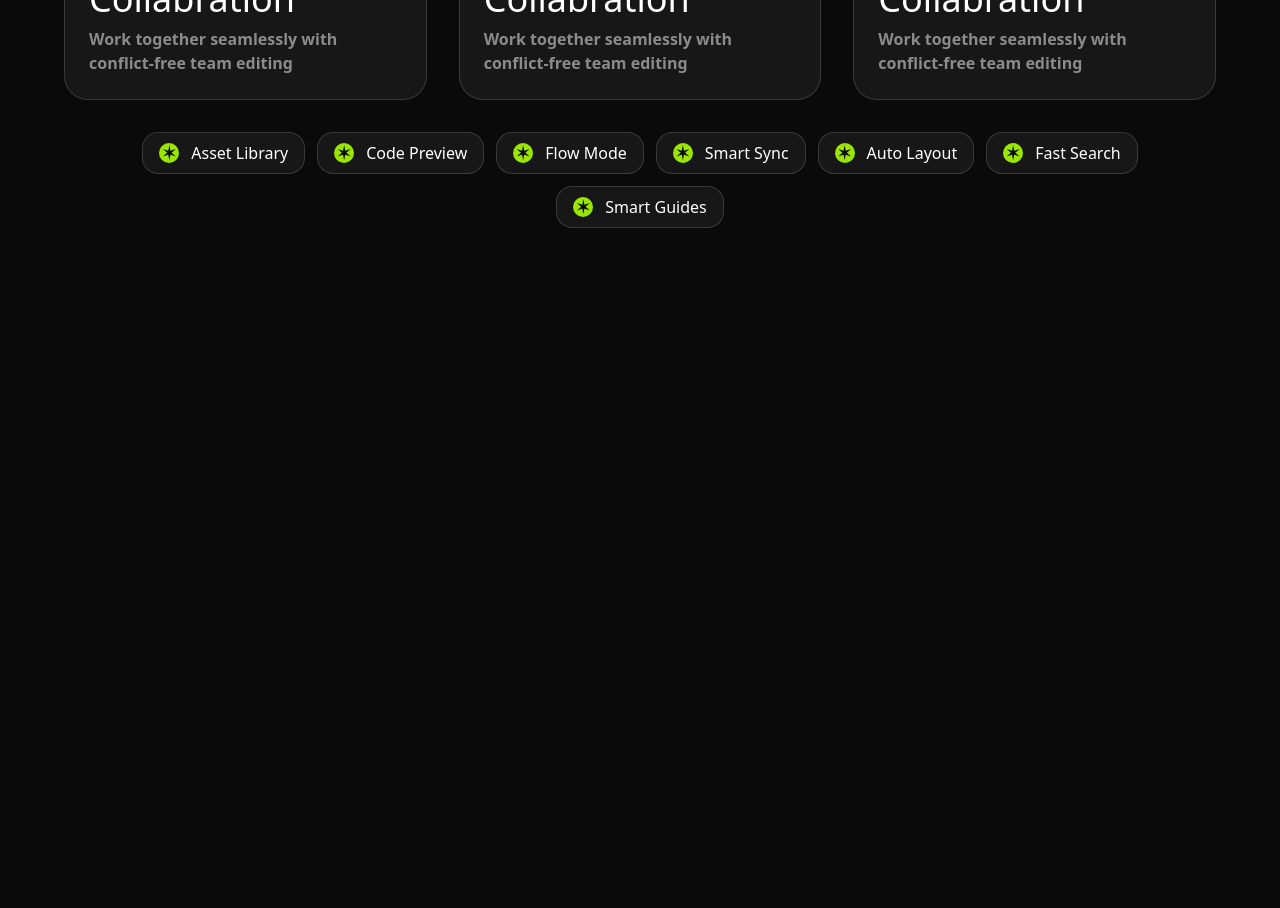
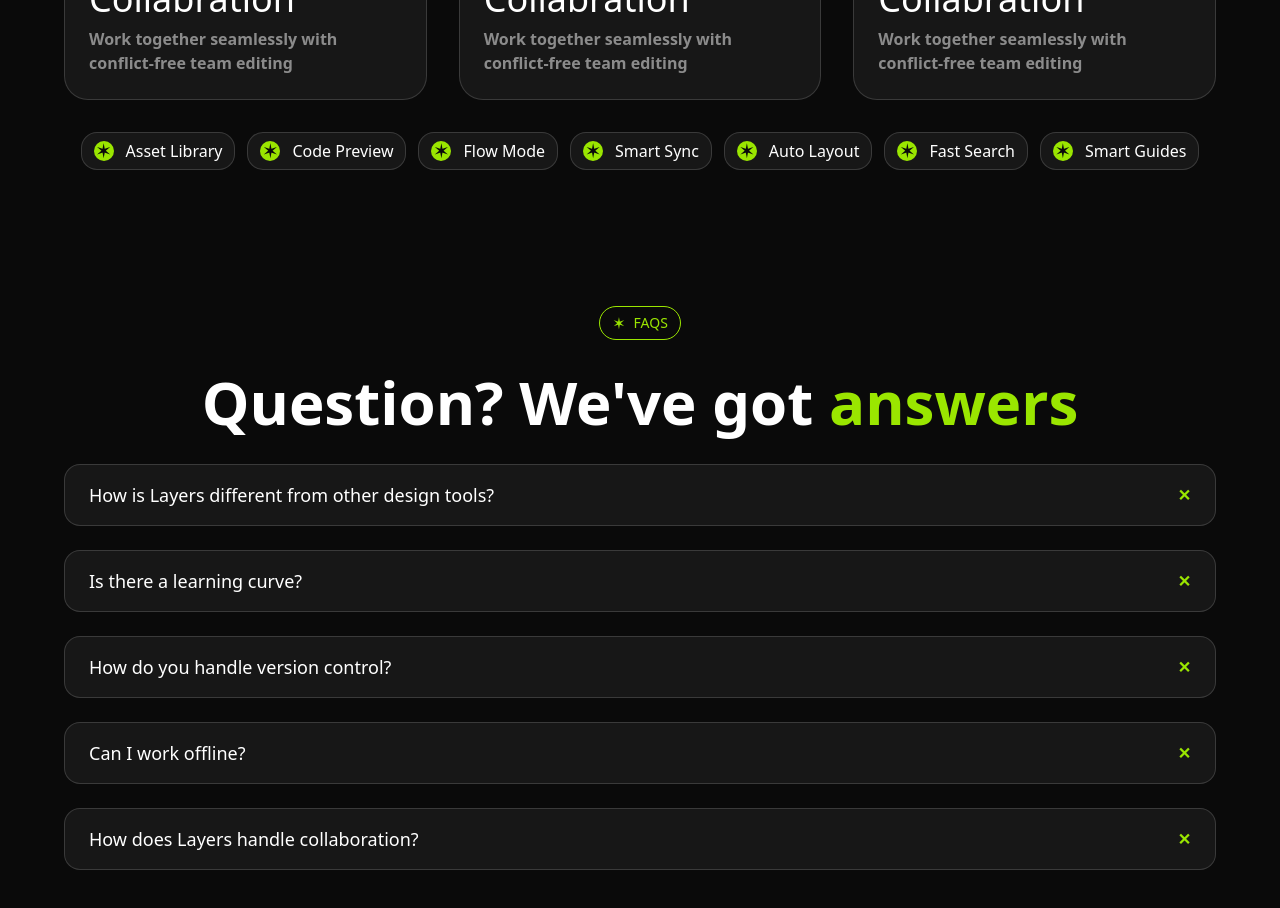
Before and after one commit to mykks32/tutooree-new-landing, a Next.js app: page / in a window 1280 px wide. Shown: the part 2500-3408 px from the top of the page. Built offline with nearby package versions, Linux system fonts and the light colour scheme.

Commit message:
feat: faqs added

```diff
--- a/src/app/page.tsx
+++ b/src/app/page.tsx
@@ -3,6 +3,7 @@ import Hero from "@/sections/Hero";
 import LogoTicker from "@/sections/LogoTicker";
 import Introduction from "@/sections/Introduction";
 import Features from "@/sections/Features";
+import Faqs from "@/sections/Faqs";
 
 export default function Home() {
   return (
@@ -12,6 +13,7 @@ export default function Home() {
       <LogoTicker />
       <Introduction />
       <Features />
+      <Faqs />
     </div>
   );
 }
--- a/src/sections/Faqs.tsx
+++ b/src/sections/Faqs.tsx
@@ -1,26 +1,76 @@
+"use client";
+import Tag from "@/components/tag";
+import { useState } from "react";
+
 const faqs = [
   {
     question: "How is Layers different from other design tools?",
-        answer: "Unlike traditional design tools, Layers prioritizes speed and simplicity without sacrificing power. Our intelligent interface adapts to your workflow, reducing clicks and keeping you in your creative flow.",
+    answer:
+      "Unlike traditional design tools, Layers prioritizes speed and simplicity without sacrificing power. Our intelligent interface adapts to your workflow, reducing clicks and keeping you in your creative flow.",
   },
   {
     question: "Is there a learning curve?",
-        answer: "Layers is designed to feel intuitive from day one. Most designers are productive within hours, not weeks. We also provide interactive tutorials and comprehensive documentation to help you get started.",
+    answer:
+      "Layers is designed to feel intuitive from day one. Most designers are productive within hours, not weeks. We also provide interactive tutorials and comprehensive documentation to help you get started.",
   },
   {
     question: "How do you handle version control?",
-        answer: "Every change in Layers is automatically saved and versioned. You can review history, restore previous versions, and create named versions for important milestones.",
+    answer:
+      "Every change in Layers is automatically saved and versioned. You can review history, restore previous versions, and create named versions for important milestones.",
   },
   {
     question: "Can I work offline?",
-        answer: "Yes! Layers includes a robust offline mode. Changes sync automatically when you're back online, so you can keep working anywhere.",
+    answer:
+      "Yes! Layers includes a robust offline mode. Changes sync automatically when you're back online, so you can keep working anywhere.",
   },
   {
     question: "How does Layers handle collaboration?",
-        answer: "Layers is built for collaboration. You can invite team members to your projects, share feedback, and work together in real-time.",
+    answer:
+      "Layers is built for collaboration. You can invite team members to your projects, share feedback, and work together in real-time.",
   },
 ];
 
 export default function Faqs() {
-    return <div>Faqs</div>;
+  const [openIndex, setOpenIndex] = useState<number | null>(null);
+
+  const toggle = (index: number) => {
+    setOpenIndex(openIndex === index ? null : index);
+  };
+
+  return (
+    <section className="mt-24">
+      <div className="container mx-auto px-4 md:px-8 lg:px-16">
+        <div className="flex justify-center">
+          <Tag>FAQs</Tag>
+        </div>
+        <div className="text-6xl font-semibold mt-8 text-center">
+          <span className="">Question? We&apos;ve got </span>
+          <span className="text-lime-400">answers</span>
+        </div>
+        <div className="mt-8 flex flex-col gap-6">
+          {faqs.map((faq, index) => (
+            <div
+              key={index}
+              className="border border-white/15 rounded-2xl px-6 py-4 bg-neutral-900"
+            >
+              <div className="flex justify-between">
+                <h3 className="text-lg font-medium">{faq.question}</h3>
+                <button
+                  className="text-lime-400 font-black"
+                  onClick={() => {
+                    toggle(index);
+                  }}
+                >
+                  &#10005;
+                </button>
+              </div>
+              {openIndex === index && (
+                <p className="text-neutral-400 mt-4">{faq.question}</p>
+              )}
+            </div>
+          ))}
+        </div>
+      </div>
+    </section>
+  );
 }
--- a/src/sections/Features.tsx
+++ b/src/sections/Features.tsx
@@ -43,7 +43,7 @@ export default function Features() {
           {features.map((feature, index) => (
             <div
               key={index}
-              className="border border-white/15 px-4 py-2 rounded-2xl bg-neutral-900 inline-flex items-center justify-center gap-3"
+              className="border border-white/15 px-3 py-1.5 rounded-2xl bg-neutral-900 inline-flex items-center justify-center gap-3"
             >
               <span className="bg-lime-400 text-neutral-950 size-5 rounded-full inline-flex justify-center items-center text-xl">
                 &#10038;
```
Lines whose indentation alone changed are shown as unchanged.
